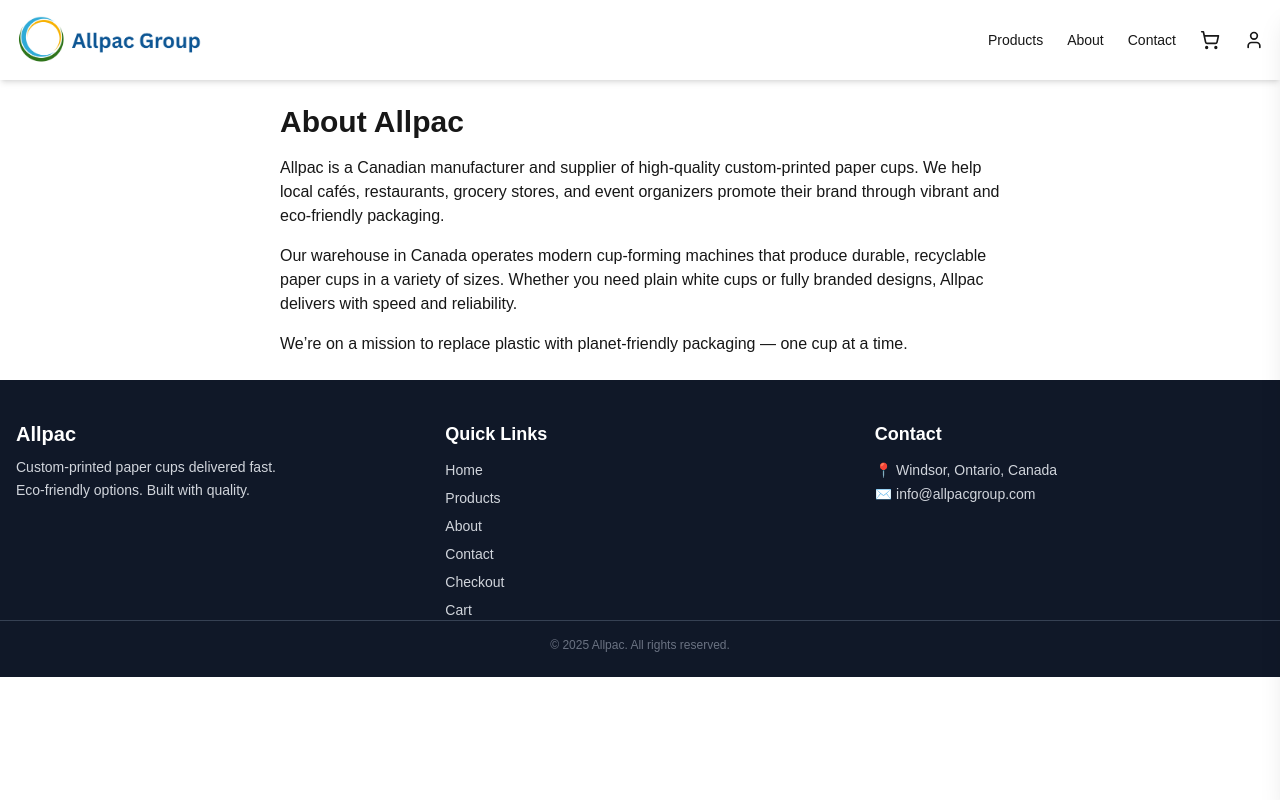
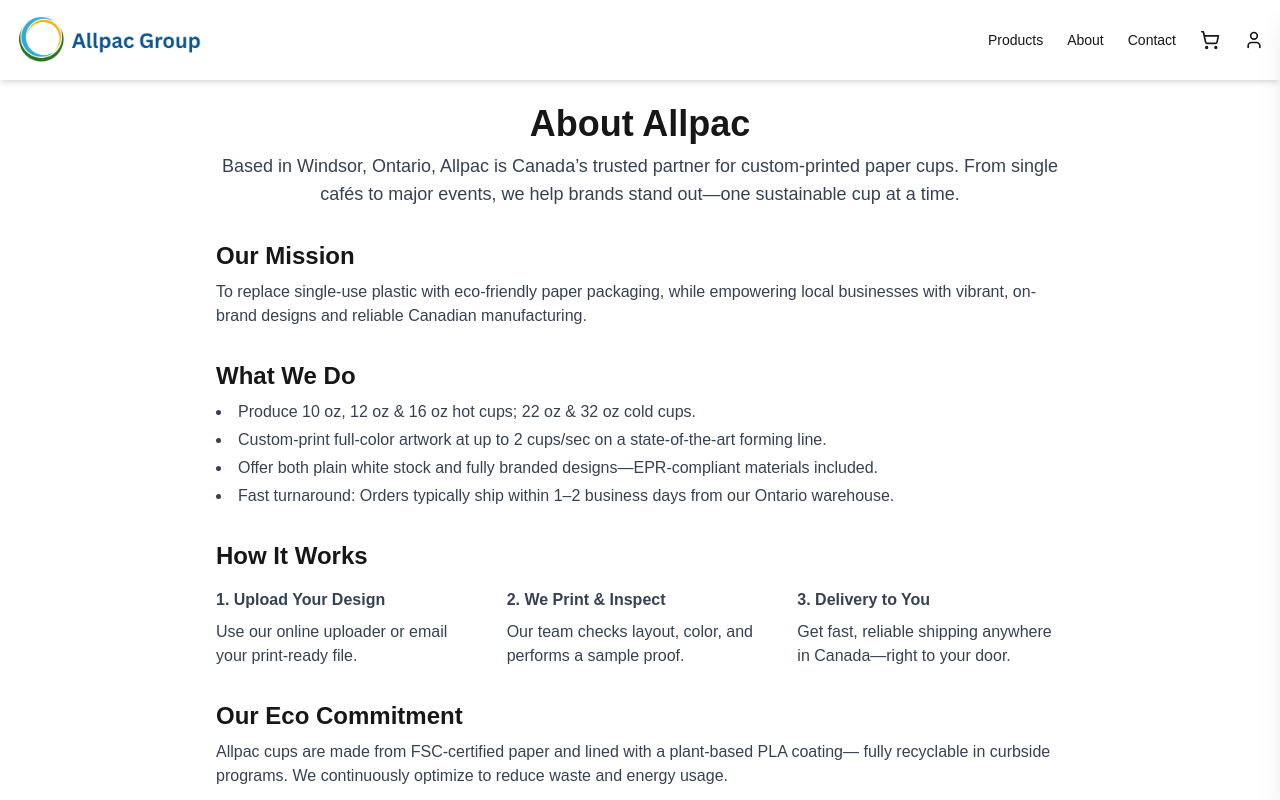
Before and after one commit to Emadedin1/allpacstore, a Next.js app in the folder frontend/: page /about in a window 1280 px wide. Shown: the top 800 px of the page. Built offline with nearby package versions, Linux system fonts and the light colour scheme.

Commit message:
Update the Contact and about page

```diff
--- a/frontend/src/app/about/page.jsx
+++ b/frontend/src/app/about/page.jsx
@@ -1,20 +1,72 @@
+// src/app/about/page.jsx
 export default function AboutPage() {
   return (
-    <div className="p-6 max-w-3xl mx-auto">
-      <h1 className="text-3xl font-bold mb-4">About Allpac</h1>
-      <p className="mb-4">
-        Allpac is a Canadian manufacturer and supplier of high-quality custom-printed paper cups.
-        We help local cafés, restaurants, grocery stores, and event organizers promote their brand
-        through vibrant and eco-friendly packaging.
-      </p>
-      <p className="mb-4">
-        Our warehouse in Canada operates modern cup-forming machines that produce durable,
-        recyclable paper cups in a variety of sizes. Whether you need plain white cups or fully
-        branded designs, Allpac delivers with speed and reliability.
-      </p>
-      <p>
-        We’re on a mission to replace plastic with planet-friendly packaging — one cup at a time.
-      </p>
+    <div className="p-6 max-w-4xl mx-auto space-y-8">
+      {/* Hero */}
+      <section className="text-center">
+        <h1 className="text-4xl font-bold mb-2">About Allpac</h1>
+        <p className="text-lg text-gray-700">
+          Based in Windsor, Ontario, Allpac is Canada’s trusted partner for custom-printed paper cups.
+          From single cafés to major events, we help brands stand out—one sustainable cup at a time.
+        </p>
+      </section>
+
+      {/* Our Mission */}
+      <section>
+        <h2 className="text-2xl font-semibold mb-2">Our Mission</h2>
+        <p className="text-gray-700">
+          To replace single-use plastic with eco-friendly paper packaging, while empowering local businesses
+          with vibrant, on-brand designs and reliable Canadian manufacturing.
+        </p>
+      </section>
+
+      {/* What We Do */}
+      <section>
+        <h2 className="text-2xl font-semibold mb-2">What We Do</h2>
+        <ul className="list-disc list-inside text-gray-700 space-y-1">
+          <li>Produce 10 oz, 12 oz & 16 oz hot cups; 22 oz & 32 oz cold cups.</li>
+          <li>Custom-print full-color artwork at up to 2 cups/sec on a state-of-the-art forming line.</li>
+          <li>Offer both plain white stock and fully branded designs—EPR-compliant materials included.</li>
+          <li>Fast turnaround: Orders typically ship within 1–2 business days from our Ontario warehouse.</li>
+        </ul>
+      </section>
+
+      {/* How It Works */}
+      <section>
+        <h2 className="text-2xl font-semibold mb-4">How It Works</h2>
+        <div className="grid md:grid-cols-3 gap-6 text-gray-700">
+          <div className="space-y-2">
+            <h3 className="font-semibold">1. Upload Your Design</h3>
+            <p>Use our online uploader or email your print-ready file.</p>
+          </div>
+          <div className="space-y-2">
+            <h3 className="font-semibold">2. We Print & Inspect</h3>
+            <p>Our team checks layout, color, and performs a sample proof.</p>
+          </div>
+          <div className="space-y-2">
+            <h3 className="font-semibold">3. Delivery to You</h3>
+            <p>Get fast, reliable shipping anywhere in Canada—right to your door.</p>
+          </div>
+        </div>
+      </section>
+
+      {/* Our Commitment */}
+      <section>
+        <h2 className="text-2xl font-semibold mb-2">Our Eco Commitment</h2>
+        <p className="text-gray-700">
+          Allpac cups are made from FSC-certified paper and lined with a plant-based PLA coating—
+          fully recyclable in curbside programs. We continuously optimize to reduce waste and energy usage.
+        </p>
+      </section>
+
+      {/* Community & Support */}
+      <section>
+        <h2 className="text-2xl font-semibold mb-2">Community & Support</h2>
+        <p className="text-gray-700">
+          As a student-founded, family-operated business, we’re passionate about Windsor’s local economy.
+          Whether you’re a new café or an established chain, our team is here to guide you every step of the way.
+        </p>
+      </section>
     </div>
   );
 }
--- a/frontend/src/app/contact/page.jsx
+++ b/frontend/src/app/contact/page.jsx
@@ -1,15 +1,30 @@
 // src/app/contact/page.jsx
-
 export default function ContactPage() {
   return (
-    <div className="p-6 max-w-2xl mx-auto">
-      <h1 className="text-3xl font-bold mb-6">Contact Us</h1>
+    <div className="p-6 max-w-3xl mx-auto space-y-8">
+      {/* Header */}
+      <section className="text-center">
+        <h1 className="text-3xl font-bold mb-2">Get in Touch</h1>
+        <p className="text-gray-700">
+          Questions about custom orders, pricing, or just want to say hi? Our Allpac team is here to help.
+        </p>
+      </section>
 
+      {/* Contact Info */}
+      <section className="space-y-2 text-gray-700">
+        <p><strong>🏭 Warehouse & Office</strong><br/>
+        3324 Marentette Ave, Windsor, ON N8X 4G4</p>
+        <p><strong>✉️ Email</strong><br/>
+        m.labak@allpacgroup.com</p>
+        <p><strong>⏰ Hours</strong><br/>
+        Mon–Fri: 8 AM–5 PM ET</p>
+      </section>
+
+      {/* Contact Form */}
+      <section>
         <form className="space-y-4">
           <div>
-          <label htmlFor="name" className="block font-medium mb-1">
-            Name
-          </label>
+            <label htmlFor="name" className="block font-medium mb-1">Name</label>
             <input
               type="text"
               id="name"
@@ -17,37 +32,59 @@ export default function ContactPage() {
               placeholder="Your name"
             />
           </div>
-
           <div>
-          <label htmlFor="email" className="block font-medium mb-1">
-            Email
-          </label>
+            <label htmlFor="company" className="block font-medium mb-1">Company</label>
+            <input
+              type="text"
+              id="company"
+              className="w-full border border-gray-300 p-2 rounded"
+              placeholder="Your business name"
+            />
+          </div>
+          <div>
+            <label htmlFor="email" className="block font-medium mb-1">Email</label>
             <input
               type="email"
               id="email"
               className="w-full border border-gray-300 p-2 rounded"
-            placeholder="your@email.com"
+              placeholder="you@company.com"
             />
           </div>
-
           <div>
-          <label htmlFor="message" className="block font-medium mb-1">
-            Message
-          </label>
+            <label htmlFor="phone" className="block font-medium mb-1">Phone</label>
+            <input
+              type="tel"
+              id="phone"
+              className="w-full border border-gray-300 p-2 rounded"
+              placeholder="(519) 555-1234"
+            />
+          </div>
+          <div>
+            <label htmlFor="design" className="block font-medium mb-1">Upload Design (optional)</label>
+            <input
+              type="file"
+              id="design"
+              accept=".png,.jpg,.pdf"
+              className="w-full border border-gray-300 p-2 rounded"
+            />
+          </div>
+          <div>
+            <label htmlFor="message" className="block font-medium mb-1">Message</label>
             <textarea
               id="message"
               className="w-full border border-gray-300 p-2 rounded h-32"
-            placeholder="Write your message here..."
+              placeholder="Tell us about your project..."
             ></textarea>
           </div>
-
           <button
             type="submit"
-          className="bg-red-600 text-white px-4 py-2 rounded hover:bg-red-700 cursor-pointer"
+            className="bg-black text-white px-4 py-2 rounded hover:bg-gray-800 cursor-pointer"
           >
             Send Message
           </button>
         </form>
+      </section>
+
     </div>
   );
 }
```
Lines whose indentation alone changed are shown as unchanged.
